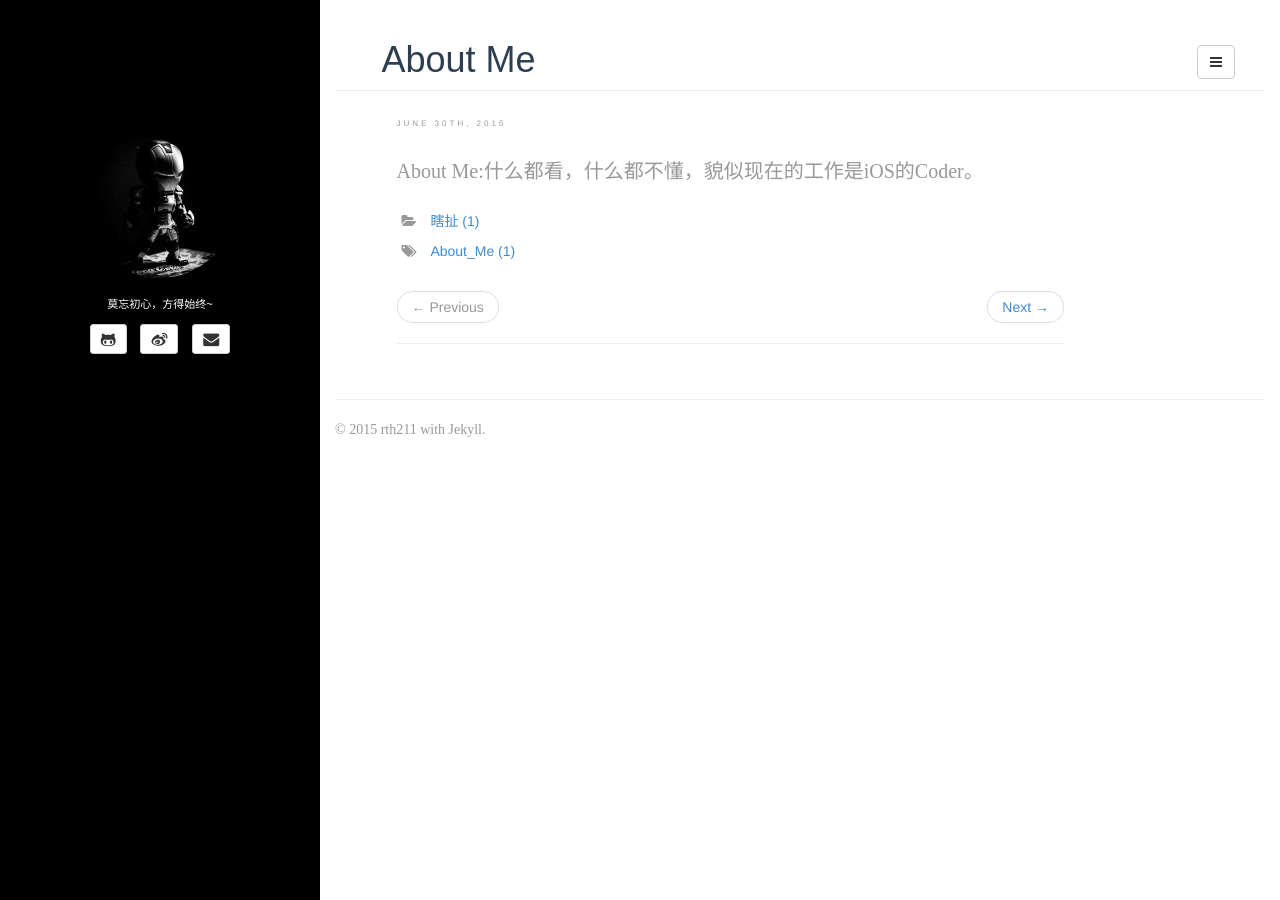
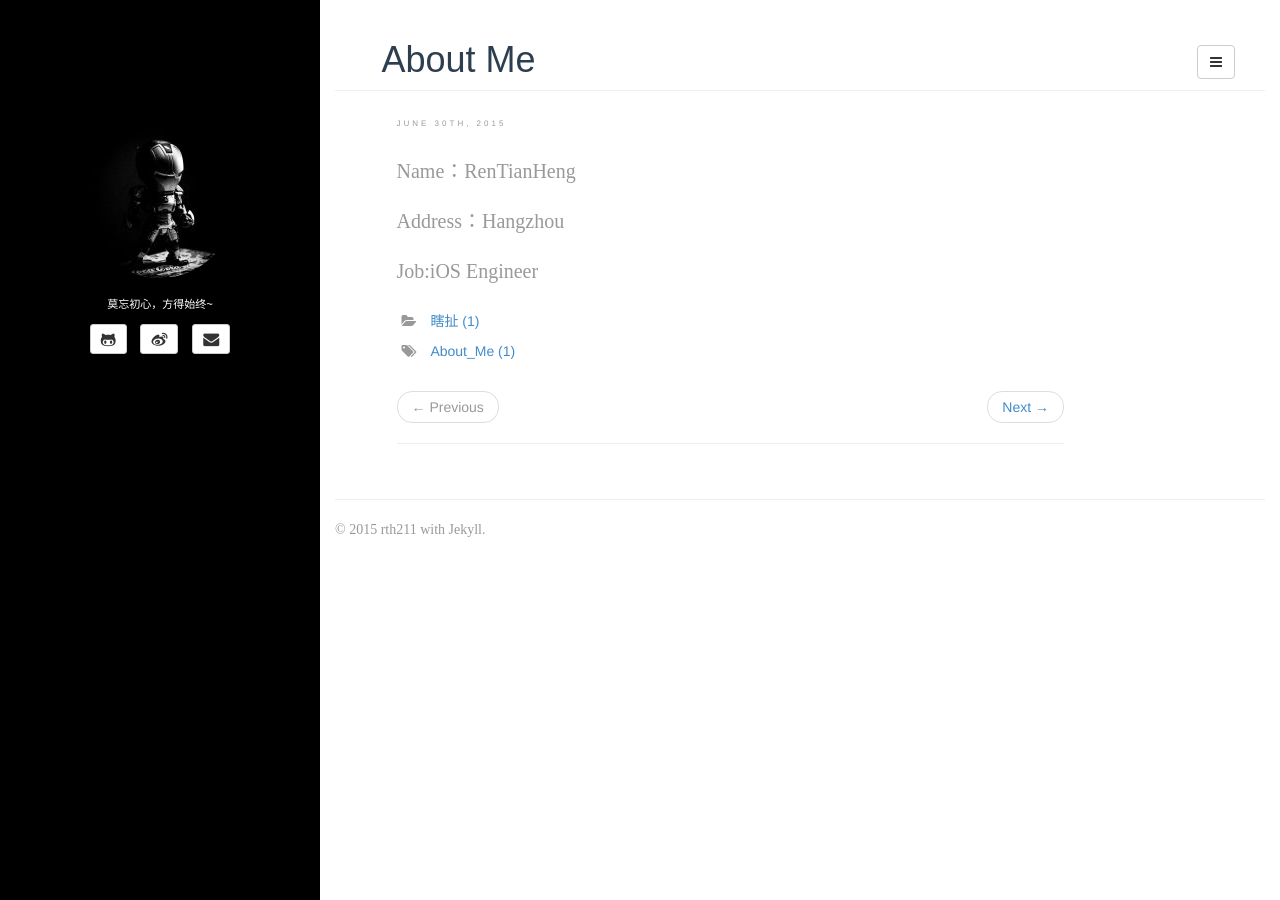
Before and after one commit to rth211/rth211.github.io, a Jekyll site: the page built from _posts/2015.06/2015-06-30-AboutMe.md, in a window 1280 px wide. Built offline with Jekyll 4.4.1, drawn with Linux system fonts in a browser that asks for light colours; comment, search, counter and statistics services are not loaded.

Commit message:
修改简介

```diff
--- a/_posts/2015.06/2015-06-30-newStart.md
+++ b/_posts/2015.06/2015-06-30-AboutMe.md
@@ -6,4 +6,8 @@ category: 瞎扯
 tags: About_Me
 ---
 
-About Me:什么都看，什么都不懂，貌似现在的工作是iOS的Coder。
+Name：RenTianHeng
+
+Address：Hangzhou
+
+Job:iOS Engineer
```
